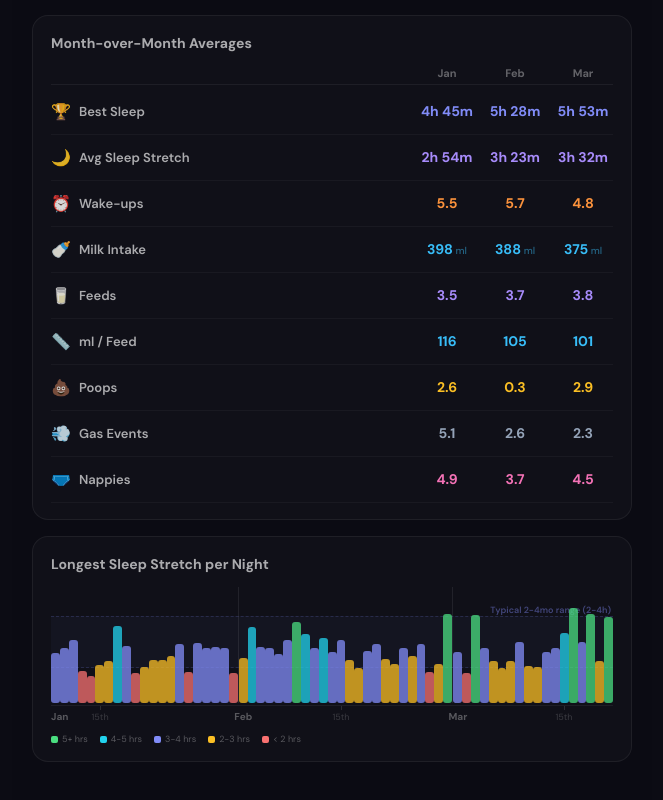
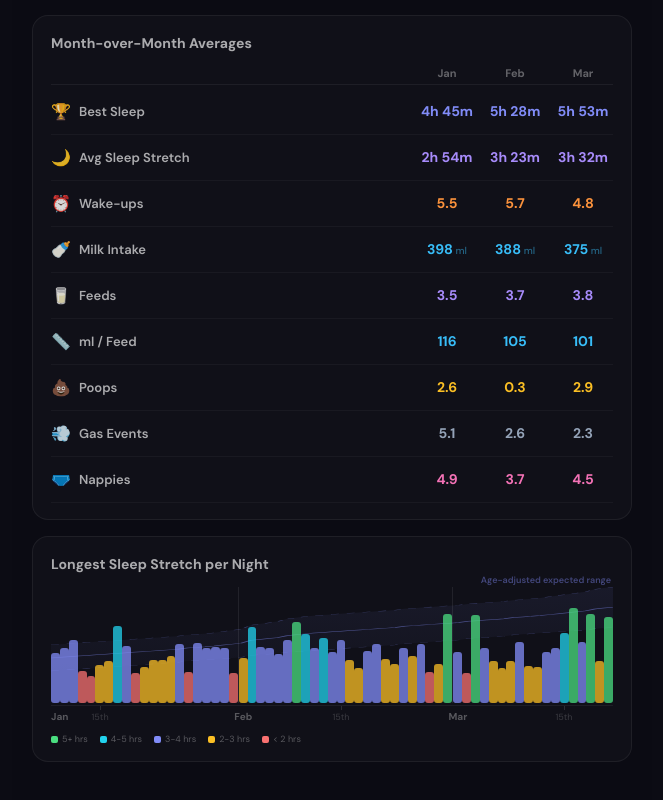
Before and after one commit to jgemayel/leo-night-dashboard, a React (Vite) app: page / in a window 1280 px wide. Shown: the part 2210-3010 px from the top of the page, without its empty margins (308-971 px from the left). Built offline with nearby package versions, Linux system fonts and the light colour scheme.

Commit message:
Replace flat reference bands with age-adjusted developmental curves based on Leo's DOB

```diff
--- a/src/LeoDashboard.jsx
+++ b/src/LeoDashboard.jsx
@@ -8,6 +8,45 @@ const ML={"2026-01":"Jan","2026-02":"Feb","2026-03":"Mar"};
 const MF={"2026-01":"January","2026-02":"February","2026-03":"March"};
 const MA={"2026-01":"~2-3 months old","2026-02":"~3-4 months old","2026-03":"~4-4.5 months old"};
 function ageAt(d){const dt=new Date(d);const ms=dt-BORN;const wk=Math.floor(ms/(7*24*60*60*1000));return `${wk} weeks`;}
+function ageWks(d){return (new Date(d+"T12:00:00")-BORN)/(7*24*60*60*1000);}
+
+// Linear interpolation through pediatric reference points [weeks, value]
+function lerp(wks, table) {
+  if (wks <= table[0][0]) return table[0][1];
+  if (wks >= table[table.length-1][0]) return table[table.length-1][1];
+  for (let i = 0; i < table.length - 1; i++) {
+    if (wks >= table[i][0] && wks <= table[i+1][0]) {
+      const t = (wks - table[i][0]) / (table[i+1][0] - table[i][0]);
+      return table[i][1] + t * (table[i+1][1] - table[i][1]);
+    }
+  }
+  return table[table.length-1][1];
+}
+
+// Pediatric norms: [age_in_weeks, value]
+// Sources: AAP, WHO growth guidelines, general pediatric consensus
+const NORMS = {
+  sleepLo:  [[8,90],[10,120],[12,150],[14,180],[16,210],[18,240],[20,270]],
+  sleepHi:  [[8,180],[10,210],[12,240],[14,300],[16,330],[18,360],[20,420]],
+  sleepMid: [[8,135],[10,165],[12,195],[14,240],[16,270],[18,300],[20,345]],
+  wakeLo:   [[8,2],[10,2],[12,2],[14,1],[16,1],[18,1],[20,1]],
+  wakeHi:   [[8,5],[10,4],[12,4],[14,3],[16,3],[18,3],[20,2]],
+  wakeMid:  [[8,3.5],[10,3],[12,3],[14,2],[16,2],[18,2],[20,1.5]],
+  milkLo:   [[8,280],[10,300],[12,300],[14,320],[16,320],[18,320],[20,300]],
+  milkHi:   [[8,450],[10,460],[12,480],[14,500],[16,500],[18,480],[20,460]],
+  milkMid:  [[8,365],[10,380],[12,390],[14,410],[16,410],[18,400],[20,380]],
+  gasLo:    [[8,1],[10,1],[12,0],[14,0],[16,0],[18,0],[20,0]],
+  gasHi:    [[8,7],[10,5],[12,4],[14,3],[16,2],[18,2],[20,1]],
+  gasMid:   [[8,4],[10,3],[12,2],[14,1.5],[16,1],[18,1],[20,0.5]],
+  pooLo:    [[8,0],[10,0],[12,0],[14,0],[16,0],[18,0],[20,0]],
+  pooHi:    [[8,5],[10,4],[12,3],[14,3],[16,3],[18,3],[20,3]],
+};
+
+// Returns [lo, hi, mid] for a metric at a given date
+function normAt(d, metric) {
+  const w = ageWks(d);
+  return [lerp(w, NORMS[metric+"Lo"]), lerp(w, NORMS[metric+"Hi"]), lerp(w, NORMS[metric+"Mid"])];
+}
 
 function av(a){return a.length?Math.round(a.reduce((s,v)=>s+v,0)/a.length*10)/10:0;}
 function sm(a){return a.reduce((s,v)=>s+v,0);}
@@ -79,7 +118,7 @@ function Spark({data,color,h=44,dates,fmtVal}){
   );
 }
 
-function ChartBars({data, colorFn, max, h=120, unit="", rangeLow, rangeHigh, rangeLabel, rangeColor="#818cf8"}) {
+function ChartBars({data, colorFn, max, h=120, unit="", normKey, rangeLabel, rangeColor="#818cf8"}) {
   const [hov, setHov] = useState(null);
   const monthBreaks = [];
   const dayTicks = [];
@@ -91,14 +130,51 @@ function ChartBars({data, colorFn, max, h=120, unit="", rangeLow, rangeHigh, ran
     if (day === 15) dayTicks.push({ idx: i, day });
   }
   const barH = h - 24;
-  const rY1 = rangeLow != null ? barH - (rangeLow / max) * barH : null;
-  const rY2 = rangeHigh != null ? barH - (rangeHigh / max) * barH : null;
+  const n = data.length;
+  // Compute age-based reference curves
+  const refPts = normKey ? data.map(v => normAt(v.date, normKey)) : null;
+  // SVG path helpers
+  function svgX(i) { return n > 1 ? (i / (n - 1)) * 100 : 50; }
+  function svgY(val) { return barH - (Math.min(val, max) / max) * barH; }
+
   return (
     <div style={{ position: "relative", userSelect: "none" }}>
-      {rY1 != null && rY2 != null && (
-        <div style={{ position: "absolute", top: Math.min(rY1, rY2), left: 0, right: 0, height: Math.abs(rY1 - rY2), background: rangeColor + "0a", borderTop: "1px dashed " + rangeColor + "30", borderBottom: "1px dashed " + rangeColor + "30", pointerEvents: "none", zIndex: 0 }}>
-          {rangeLabel && <span style={{ position: "absolute", right: 2, top: -13, fontSize: 9, color: rangeColor + "70", fontWeight: 600, whiteSpace: "nowrap" }}>{rangeLabel}</span>}
-        </div>
+      {/* Age-adjusted reference band as SVG overlay */}
+      {refPts && (
+        <svg viewBox={`0 0 100 ${barH}`} preserveAspectRatio="none" style={{ position: "absolute", top: 0, left: 0, width: "100%", height: barH, pointerEvents: "none", zIndex: 0 }}>
+          <defs>
+            <linearGradient id={"rb-"+normKey} x1="0" y1="0" x2="0" y2="1">
+              <stop offset="0%" stopColor={rangeColor} stopOpacity="0.08" />
+              <stop offset="100%" stopColor={rangeColor} stopOpacity="0.03" />
+            </linearGradient>
+          </defs>
+          {/* Filled band between lo and hi */}
+          <polygon
+            points={
+              refPts.map((r, i) => `${svgX(i)},${svgY(r[1])}`).join(' ') + ' ' +
+              [...refPts].reverse().map((r, i) => `${svgX(n - 1 - i)},${svgY(r[0])}`).join(' ')
+            }
+            fill={`url(#rb-${normKey})`}
+          />
+          {/* Upper bound dashed line */}
+          <polyline
+            points={refPts.map((r, i) => `${svgX(i)},${svgY(r[1])}`).join(' ')}
+            fill="none" stroke={rangeColor} strokeWidth="0.3" strokeDasharray="1.5,1.5" opacity="0.35"
+          />
+          {/* Lower bound dashed line */}
+          <polyline
+            points={refPts.map((r, i) => `${svgX(i)},${svgY(r[0])}`).join(' ')}
+            fill="none" stroke={rangeColor} strokeWidth="0.3" strokeDasharray="1.5,1.5" opacity="0.35"
+          />
+          {/* Midline (expected average) */}
+          <polyline
+            points={refPts.map((r, i) => `${svgX(i)},${svgY(r[2])}`).join(' ')}
+            fill="none" stroke={rangeColor} strokeWidth="0.5" opacity="0.5"
+          />
+        </svg>
+      )}
+      {rangeLabel && refPts && (
+        <span style={{ position: "absolute", right: 2, top: -13, fontSize: 9, color: rangeColor + "70", fontWeight: 600, whiteSpace: "nowrap", zIndex: 2 }}>{rangeLabel}</span>
       )}
       <div style={{ display: "flex", alignItems: "flex-end", height: barH, position: "relative", zIndex: 1 }}>
         {data.map((v, i) => {
@@ -129,10 +205,16 @@ function ChartBars({data, colorFn, max, h=120, unit="", rangeLow, rangeHigh, ran
         <div style={{ position: "absolute", bottom: barH + 30, left: (hov / data.length) * 100 + "%", transform: "translateX(" + (hov < data.length * 0.3 ? "0%" : hov > data.length * 0.7 ? "-100%" : "-50%") + ")", background: "rgba(12,12,20,0.96)", border: "1px solid rgba(255,255,255,0.12)", borderRadius: 12, padding: "10px 14px", zIndex: 20, minWidth: 170, maxWidth: 250, boxShadow: "0 8px 30px rgba(0,0,0,0.6)", pointerEvents: "none" }}>
           <div style={{ fontSize: 11, fontWeight: 700, color: "rgba(255,255,255,0.5)", marginBottom: 4 }}>
             {new Date(data[hov].date + "T12:00:00").toLocaleDateString('en-GB', { weekday: 'short', day: 'numeric', month: 'short' })}
+            <span style={{ fontWeight: 500, opacity: 0.6, marginLeft: 6 }}>{ageAt(data[hov].date)}</span>
           </div>
           <div style={{ fontSize: 22, fontWeight: 800, color: typeof colorFn === 'function' ? colorFn(data[hov].val) : colorFn, lineHeight: 1 }}>
             {data[hov].fmtVal || data[hov].val}{unit ? " " + unit : ""}
           </div>
+          {refPts && refPts[hov] && (
+            <div style={{ fontSize: 10, color: rangeColor + "90", marginTop: 5 }}>
+              Expected at {ageAt(data[hov].date)}: {normKey==="sleep"?fmt(Math.round(refPts[hov][0]))+"-"+fmt(Math.round(refPts[hov][1])):Math.round(refPts[hov][0])+"-"+Math.round(refPts[hov][1])}{normKey!=="sleep"&&unit?" "+unit:""}
+            </div>
+          )}
           {data[hov].rec && (
             <div style={{ fontSize: 11, color: "rgba(255,255,255,0.4)", marginTop: 6, lineHeight: 1.5, borderTop: "1px solid rgba(255,255,255,0.06)", paddingTop: 6 }}>
               {nightInsight(data[hov].rec)}
@@ -285,7 +367,7 @@ export default function LeoDashboard(){
   {/* Nightly sleep bars */}
   <div style={cd}>
     <h3 style={ct}>Longest Sleep Stretch per Night</h3>
-    <ChartBars data={cData(data,"ls",fmt)} colorFn={v=>v>=300?"#4ade80":v>=240?"#22d3ee":v>=180?"#818cf8":v>=120?"#fbbf24":"#f87171"} max={400} h={140} rangeLow={120} rangeHigh={300} rangeLabel="Typical 2-4mo range (2-4h)" rangeColor="#818cf8"/>
+    <ChartBars data={cData(data,"ls",fmt)} colorFn={v=>v>=300?"#4ade80":v>=240?"#22d3ee":v>=180?"#818cf8":v>=120?"#fbbf24":"#f87171"} max={400} h={140} normKey="sleep" rangeLabel="Age-adjusted expected range" rangeColor="#818cf8"/>
     <div style={{display:"flex",gap:12,marginTop:8,flexWrap:"wrap"}}>
       {[["#4ade80","5+ hrs"],["#22d3ee","4-5 hrs"],["#818cf8","3-4 hrs"],["#fbbf24","2-3 hrs"],["#f87171","< 2 hrs"]].map(([c,l])=>(<div key={l} style={{display:"flex",alignItems:"center",gap:4}}><div style={{width:7,height:7,borderRadius:2,background:c}}/><span style={{fontSize:9,color:"rgba(255,255,255,0.3)"}}>{l}</span></div>))}
     </div>
@@ -298,8 +380,8 @@ export default function LeoDashboard(){
   <div style={{display:"grid",gridTemplateColumns:"repeat(3,1fr)",gap:10}}>
     {MK.map((mk,i)=>{const m=[ms.jan,ms.feb,ms.mar][i];const colors=["#fb923c","#818cf8","#4ade80"];return(<div key={mk} style={{...cd,textAlign:"center",padding:"14px 10px"}}><div style={{fontSize:10,fontWeight:700,color:"rgba(255,255,255,0.3)",textTransform:"uppercase"}}>{ML[mk]}</div><div style={{fontSize:22,fontWeight:800,color:colors[i],margin:"6px 0 2px"}}>{fmt(m.sleep)}</div><div style={{fontSize:9,color:"rgba(255,255,255,0.25)"}}>avg stretch</div><div style={{fontSize:13,fontWeight:700,color:colors[i],opacity:0.6,marginTop:4}}>Best: {fmt(m.bestSleep)}</div><div style={{fontSize:11,color:"rgba(255,255,255,0.35)",marginTop:4}}>Wakeups: {m.wakeups}/n</div><div style={{fontSize:11,color:"rgba(255,255,255,0.35)"}}>4+ hr: {m.over4h}%</div></div>);})}
   </div>
-  <div style={cd}><h3 style={ct}>Longest Sleep Stretch per Night</h3><ChartBars data={cData(data,"ls",fmt)} colorFn={v=>v>=300?"#4ade80":v>=240?"#22d3ee":v>=180?"#818cf8":v>=120?"#fbbf24":"#f87171"} max={400} h={140} rangeLow={120} rangeHigh={300} rangeLabel="Typical 2-4.5mo range (2-5h)" rangeColor="#818cf8"/></div>
-  <div style={cd}><h3 style={ct}>Wake-ups per Night</h3><ChartBars data={cData(data,"wu")} colorFn={v=>v<=3?"#4ade80":v<=5?"#fbbf24":"#f87171"} max={12} h={110} rangeLow={1} rangeHigh={3} rangeLabel="Typical 3-4.5mo (1-3 wakes)" rangeColor="#fb923c"/></div>
+  <div style={cd}><h3 style={ct}>Longest Sleep Stretch per Night</h3><ChartBars data={cData(data,"ls",fmt)} colorFn={v=>v>=300?"#4ade80":v>=240?"#22d3ee":v>=180?"#818cf8":v>=120?"#fbbf24":"#f87171"} max={400} h={140} normKey="sleep" rangeLabel="Age-adjusted expected range" rangeColor="#818cf8"/></div>
+  <div style={cd}><h3 style={ct}>Wake-ups per Night</h3><ChartBars data={cData(data,"wu")} colorFn={v=>v<=3?"#4ade80":v<=5?"#fbbf24":"#f87171"} max={12} h={110} normKey="wake" rangeLabel="Age-adjusted expected range" rangeColor="#fb923c"/></div>
   <div style={cd}><h3 style={ct}>4+ Hour Stretch Nights</h3>
     {MK.map((mk,i)=>{const m=[ms.jan,ms.feb,ms.mar][i];return(<div key={mk} style={{marginBottom:12}}><div style={{display:"flex",justifyContent:"space-between",fontSize:12,marginBottom:4}}><span style={{color:"rgba(255,255,255,0.5)",fontWeight:600}}>{MF[mk]}</span><span style={{color:"#818cf8",fontWeight:700}}>{m.over4h}%</span></div><MP value={m.over4h} max={100} color="#818cf8"/></div>);})}
     <p style={{...pr,fontSize:12,marginTop:8}}>The frequency of 4+ hour sleep blocks is trending upward. This is one of the clearest signals of sleep maturation.</p>
@@ -312,7 +394,7 @@ export default function LeoDashboard(){
   <div style={{display:"grid",gridTemplateColumns:"repeat(3,1fr)",gap:10}}>
     {MK.map((mk,i)=>{const m=[ms.jan,ms.feb,ms.mar][i];return(<div key={mk} style={{...cd,textAlign:"center",padding:"14px 10px"}}><div style={{fontSize:10,fontWeight:700,color:"rgba(255,255,255,0.3)",textTransform:"uppercase"}}>{ML[mk]}</div><div style={{fontSize:22,fontWeight:800,color:"#38bdf8",margin:"6px 0 2px"}}>{Math.round(m.milk)}<span style={{fontSize:12,opacity:0.5}}> ml</span></div><div style={{fontSize:9,color:"rgba(255,255,255,0.25)"}}>avg/night</div><div style={{fontSize:11,color:"rgba(255,255,255,0.35)",marginTop:4}}>{m.feeds} feeds \u00b7 {Math.round(m.perFeed)} ml/ea</div><div style={{display:"flex",gap:2,height:8,borderRadius:4,overflow:"hidden",marginTop:6}}><div style={{flex:m.bmPct,background:"#818cf8",borderRadius:"4px 0 0 4px"}}/><div style={{flex:m.fmPct,background:"#fb923c",borderRadius:"0 4px 4px 0"}}/></div><div style={{fontSize:9,color:"rgba(255,255,255,0.2)",marginTop:3}}>BM {m.bmPct}% \u00b7 FM {m.fmPct}%</div></div>);})}
   </div>
-  <div style={cd}><h3 style={ct}>Nightly Milk Volume (ml)</h3><ChartBars data={cData(data,"ml")} colorFn="#38bdf8" max={550} h={130} rangeLow={300} rangeHigh={450} rangeLabel="Expected nighttime range" rangeColor="#38bdf8"/></div>
+  <div style={cd}><h3 style={ct}>Nightly Milk Volume (ml)</h3><ChartBars data={cData(data,"ml")} colorFn="#38bdf8" max={550} h={130} normKey="milk" rangeLabel="Age-adjusted expected range" rangeColor="#38bdf8"/></div>
   <div style={cd}><h3 style={ct}>Breast Milk vs Formula</h3>
     <div style={{display:"flex",gap:16,alignItems:"flex-end"}}>
       {MK.map((mk,i)=>{const m=[ms.jan,ms.feb,ms.mar][i];return(<div key={mk} style={{flex:1,textAlign:"center"}}><div style={{height:100,display:"flex",flexDirection:"column",borderRadius:8,overflow:"hidden",border:"1px solid rgba(255,255,255,0.06)"}}><div style={{flex:m.bmPct,background:"linear-gradient(180deg,#818cf8,#6366f1)",display:"flex",alignItems:"center",justifyContent:"center"}}>{m.bmPct>15&&<span style={{fontSize:11,fontWeight:700,color:"white"}}>{m.bmPct}%</span>}</div><div style={{flex:m.fmPct,background:"linear-gradient(180deg,#fb923c,#ea580c)",display:"flex",alignItems:"center",justifyContent:"center"}}>{m.fmPct>15&&<span style={{fontSize:11,fontWeight:700,color:"white"}}>{m.fmPct}%</span>}</div></div><div style={{fontSize:11,color:"rgba(255,255,255,0.4)",marginTop:6,fontWeight:600}}>{MF[mk]}</div></div>);})}
@@ -321,7 +403,7 @@ export default function LeoDashboard(){
   </div>
   <div style={cd}><h3 style={ct}>Volume per Feed</h3>
     {MK.map((mk,i)=>{const m=[ms.jan,ms.feb,ms.mar][i];return(<div key={mk} style={{marginBottom:12}}><div style={{display:"flex",justifyContent:"space-between",fontSize:12,marginBottom:4}}><span style={{color:"rgba(255,255,255,0.5)",fontWeight:600}}>{MF[mk]}</span><span style={{color:"#38bdf8",fontWeight:700}}>{Math.round(m.perFeed)} ml/feed</span></div><MP value={m.perFeed} max={180} color="#38bdf8"/></div>);})}
-    <div style={{marginTop:6,padding:"6px 10px",background:"rgba(56,189,248,0.05)",borderRadius:8,border:"1px dashed rgba(56,189,248,0.15)"}}><span style={{fontSize:10,color:"rgba(56,189,248,0.6)",fontWeight:600}}>Typical range: 120-200 ml per feed at 2-4.5 months</span></div>
+    <div style={{marginTop:6,padding:"6px 10px",background:"rgba(56,189,248,0.05)",borderRadius:8,border:"1px dashed rgba(56,189,248,0.15)"}}><span style={{fontSize:10,color:"rgba(56,189,248,0.6)",fontWeight:600}}>Typical range: 120-150 ml/feed at 2mo, rising to 150-200 ml/feed by 4.5mo</span></div>
   </div>
 </div>)}
 
@@ -331,8 +413,8 @@ export default function LeoDashboard(){
   <div style={{display:"grid",gridTemplateColumns:"repeat(3,1fr)",gap:10}}>
     {MK.map((mk,i)=>{const m=[ms.jan,ms.feb,ms.mar][i];return(<div key={mk} style={{...cd,textAlign:"center",padding:"14px 10px"}}><div style={{fontSize:10,fontWeight:700,color:"rgba(255,255,255,0.3)",textTransform:"uppercase"}}>{ML[mk]}</div><div style={{fontSize:18,fontWeight:800,color:"#fbbf24",margin:"6px 0 0"}}>{m.poo} <span style={{fontSize:10,opacity:0.5}}>{"\u{1F4A9}"}</span></div><div style={{fontSize:18,fontWeight:800,color:"#94a3b8"}}>{m.gas} <span style={{fontSize:10,opacity:0.5}}>{"\u{1F4A8}"}</span></div><div style={{fontSize:18,fontWeight:800,color:"#f472b6"}}>{m.nappy} <span style={{fontSize:10,opacity:0.5}}>{"\u{1FA72}"}</span></div><div style={{fontSize:9,color:"rgba(255,255,255,0.2)",marginTop:4}}>per night avg</div></div>);})}
   </div>
-  <div style={cd}><h3 style={ct}>Poops per Night</h3><ChartBars data={cData(data,"po")} colorFn="#fbbf24" max={9} h={100}/></div>
-  <div style={cd}><h3 style={ct}>Gas Events per Night</h3><ChartBars data={cData(data,"ga")} colorFn={v=>v>=7?"#f87171":v>=4?"#fbbf24":"#4ade80"} max={11} h={100} rangeLow={0} rangeHigh={3} rangeLabel="Comfortable zone" rangeColor="#4ade80"/><p style={{...pr,fontSize:12,marginTop:10}}>Gas dropped 53% from Jan (5.1/night) to Mar (2.4/night). This is the single biggest comfort improvement.</p></div>
+  <div style={cd}><h3 style={ct}>Poops per Night</h3><ChartBars data={cData(data,"po")} colorFn="#fbbf24" max={9} h={100} normKey="poo" rangeLabel="Age-adjusted range" rangeColor="#fbbf24"/></div>
+  <div style={cd}><h3 style={ct}>Gas Events per Night</h3><ChartBars data={cData(data,"ga")} colorFn={v=>v>=7?"#f87171":v>=4?"#fbbf24":"#4ade80"} max={11} h={100} normKey="gas" rangeLabel="Age-adjusted expected range" rangeColor="#4ade80"/><p style={{...pr,fontSize:12,marginTop:10}}>Gas dropped 53% from Jan (5.1/night) to Mar (2.4/night). This is the single biggest comfort improvement.</p></div>
   <div style={cd}><h3 style={ct}>Poop-Free Nights</h3>
     {MK.map((mk,i)=>{const m=[ms.jan,ms.feb,ms.mar][i];return(<div key={mk} style={{marginBottom:12}}><div style={{display:"flex",justifyContent:"space-between",fontSize:12,marginBottom:4}}><span style={{color:"rgba(255,255,255,0.5)",fontWeight:600}}>{MF[mk]}</span><span style={{color:"#fbbf24",fontWeight:700}}>{m.pooFree}%</span></div><MP value={m.pooFree} max={100} color="#fbbf24"/></div>);})}
     <p style={{...pr,fontSize:12,marginTop:8}}>Feb was exceptionally calm (71% poop-free). Mar returned to frequent nighttime poops, likely from the formula ratio change.</p>
```
